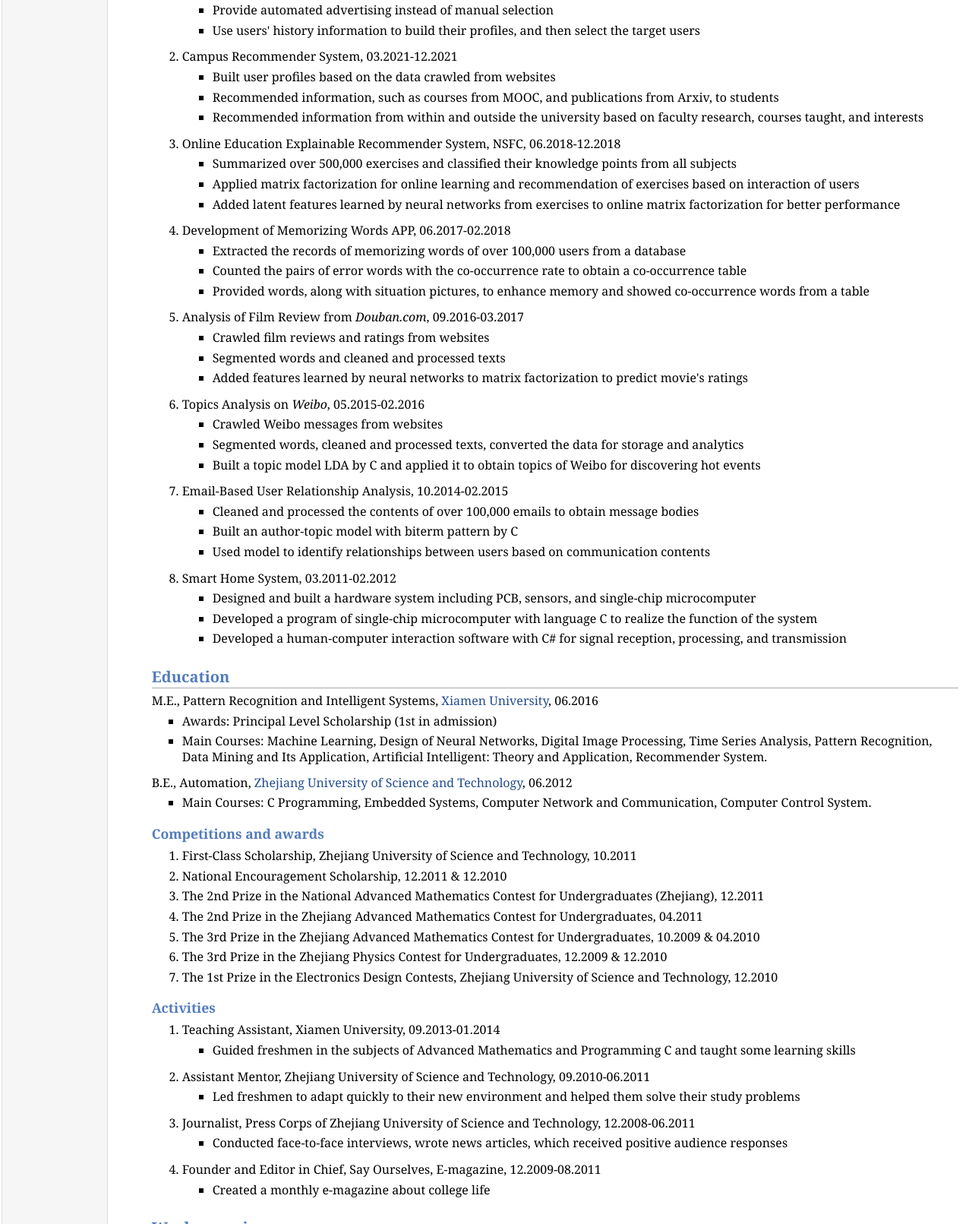
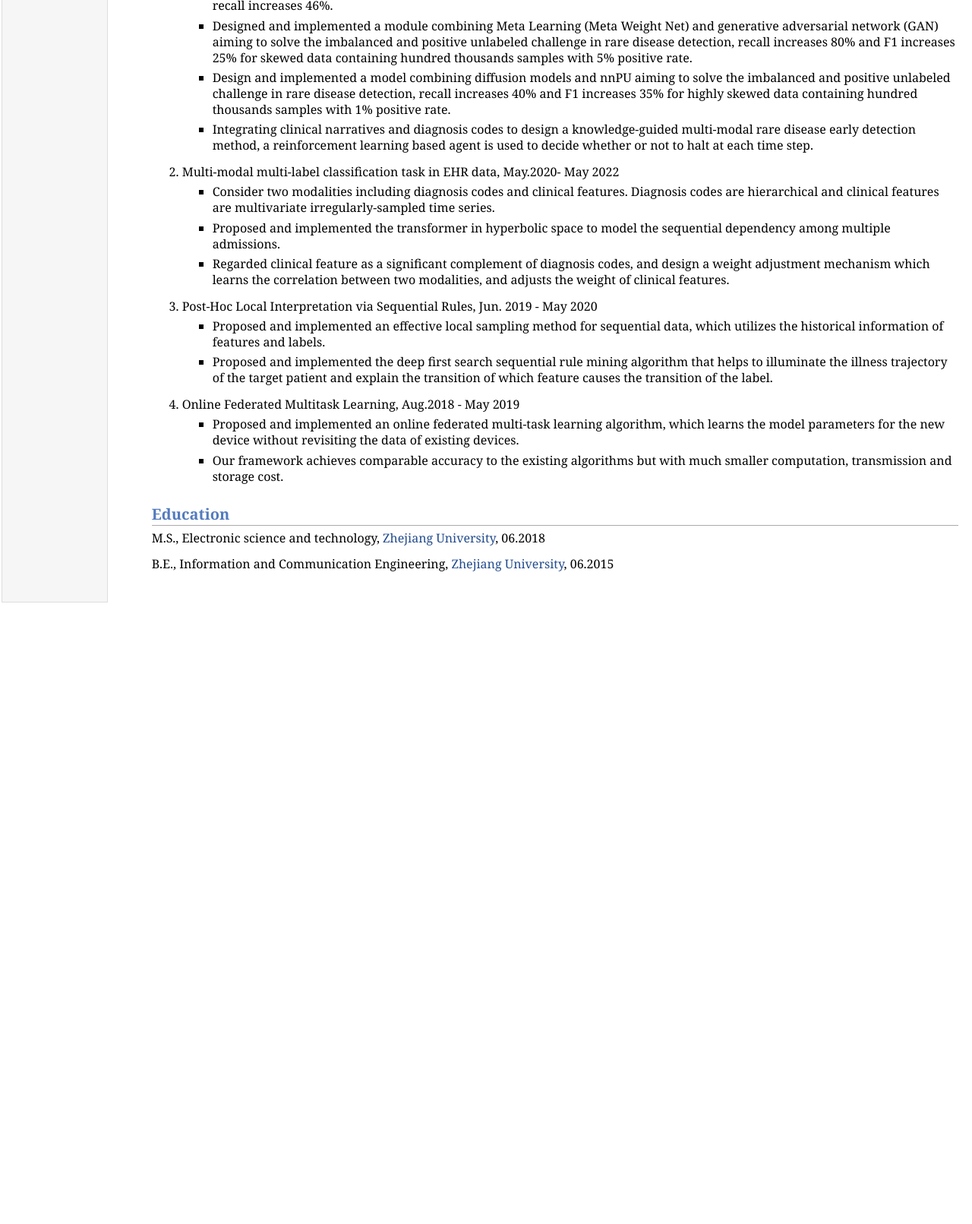
Before and after one commit to ruilialice/ruili.github.io, a plain HTML site: page index.html in a window 1280 px wide. Shown: the part 1189-2800 px from the top of the page at 76% size. After the commit the page ends 1992 px from the top, so only its background shows below. Drawn offline with Linux system fonts and the light colour scheme.

Commit message:
index.html

```diff
--- a/index.html
+++ b/index.html
@@ -28,6 +28,7 @@ Computer Science and Engineering, <br />
 University at Buffalo <br />
 West Lafayette, IN, USA <br />
 E-mail: <a href="mailto:rli35@buffalo.edu">rli35@buffalo.edu</a></p>
+CV: <a href="cv/cv.pdf">current cv</a></p>
 </td></tr></table>
 <h2>About me</h2>
 <p>I am a fifth year Phd student in Computer Science and Engineering at University at Buffao. I am supervised by <a href="https://engineering.purdue.edu/~jinggao/">Prof. Jing Gao</a>. Previously, I received the B.S. degree and M.S. degree from Zhejiang University. My research interest mainly resides in using deep learning techniques such as meta learning, generative adversarial
@@ -70,175 +71,45 @@ networks, diffusion models and multi-modal representation learning to help the p
 </li>
 <h2>Projects</h2>
 <ol>
-<li><p>Advertising Platform Development, 01.2022-Present</p></li>
+<li><p>Rare Disease Detection, Jun. 2022- May 2023</p></li>
 <ul>
-<li><p>Provide advertising strategies and solutions for advertisers to maximize revenue</p>
+<li><p>Designed and implemented a time-aware transformer based rare disease differential diagnoses model, and F1 increases 17% and recall increases 46%.</p>
 </li>
-<li><p>Provide automated advertising instead of manual selection</p>
+<li><p>Designed and implemented a module combining Meta Learning (Meta Weight Net) and generative adversarial network (GAN) aiming to solve the imbalanced and positive unlabeled challenge in rare disease detection, recall increases 80% and F1 increases 25% for skewed data containing hundred thousands samples with 5% positive rate.</p>
 </li>
-<li><p>Use users' history information to build their profiles, and then select the target users</p>
+<li><p>Design and implemented a model combining diffusion models and nnPU aiming to solve the imbalanced and positive unlabeled challenge in rare disease detection, recall increases 40% and F1 increases 35% for highly skewed data containing hundred thousands samples with 1% positive rate.</p>
+</li>
+<li><p>Integrating clinical narratives and diagnosis codes to design a knowledge-guided multi-modal rare disease early detection method, a reinforcement learning based agent is used to decide whether or not to halt at each time step.</p>
 </li>
 </ul>
-<li><p>Campus Recommender System, 03.2021-12.2021</p></li>
+<li><p>Multi-modal multi-label classification task in EHR data, May.2020- May 2022</p></li>
 <ul>
-<li><p>Built user profiles based on the data crawled from websites</p>
+<li><p>Consider two modalities including diagnosis codes and clinical features. Diagnosis codes are hierarchical and clinical features are multivariate irregularly-sampled time series.</p>
 </li>
-<li><p>Recommended information, such as courses from MOOC, and publications from Arxiv, to students</p>
+<li><p>Proposed and implemented the transformer in hyperbolic space to model the sequential dependency among multiple admissions.</p>
 </li>
-<li><p>Recommended information from within and outside the university based on faculty research, courses taught, and interests</p>
+<li><p>Regarded clinical feature as a significant complement of diagnosis codes, and design a weight adjustment mechanism which learns the correlation between two modalities, and adjusts the weight of clinical features.</p>
 </li>
 </ul>
-<li><p>Online Education Explainable Recommender System, NSFC, 06.2018-12.2018</p></li>
+<li><p>Post-Hoc Local Interpretation via Sequential Rules, Jun. 2019 - May 2020</p></li>
 <ul>
-<li><p>Summarized over 500,000 exercises and classified their knowledge points from all subjects</p>
+<li><p>Proposed and implemented an effective local sampling method for sequential data, which utilizes the historical information of features and labels.</p>
 </li>
-<li><p>Applied matrix factorization for online learning and recommendation of exercises based on interaction of users</p>
-</li>
-<li><p>Added latent features learned by neural networks from exercises to online matrix factorization for better performance</p>
+<li><p>Proposed and implemented the deep first search sequential rule mining algorithm that helps to illuminate the illness trajectory of the target patient and explain the transition of which feature causes the transition of the label.</p>
 </li>
 </ul>
-<li><p>Development of Memorizing Words APP, 06.2017-02.2018</p></li>
+<li><p>Online Federated Multitask Learning, Aug.2018 - May 2019</p></li>
 <ul>
-<li><p>Extracted the records of memorizing words of over 100,000 users from a database</p>
+<li><p>Proposed and implemented an online federated multi-task learning algorithm, which learns the model parameters for the new device without revisiting the data of existing devices.</p>
 </li>
-<li><p>Counted the pairs of error words with the co-occurrence rate to obtain a co-occurrence table</p>
-</li>
-<li><p>Provided words, along with situation pictures, to enhance memory and showed co-occurrence words from a table</p>
-</li>
-</ul>
-<li><p>Analysis of Film Review from <i>Douban.com</i>, 09.2016-03.2017</p></li>
-<ul>
-<li><p>Crawled film reviews and ratings from websites</p>
-</li>
-<li><p>Segmented words and cleaned and processed texts</p>
-</li>
-<li><p>Added features learned by neural networks to matrix factorization to predict movie's ratings</p>
-</li>
-</ul>
-<li><p>Topics Analysis on <i>Weibo</i>, 05.2015-02.2016</p></li>
-<ul>
-<li><p>Crawled Weibo messages from websites</p>
-</li>
-<li><p>Segmented words, cleaned and processed texts, converted the data for storage and analytics</p>
-</li>
-<li><p>Built a topic model LDA by C<tt></tt> and applied it to obtain topics of Weibo for discovering hot events</p>
-</li>
-</ul>
-<li><p>Email-Based User Relationship Analysis, 10.2014-02.2015</p></li>
-<ul>
-<li><p>Cleaned and processed the contents of over 100,000 emails to obtain message bodies</p>
-</li>
-<li><p>Built an author-topic model with biterm pattern by C<tt></tt></p>
-</li>
-<li><p>Used model to identify relationships between users based on communication contents</p>
-</li>
-</ul>
-<li><p>Smart Home System, 03.2011-02.2012</p></li>
-<ul>
-<li><p>Designed and built a hardware system including PCB, sensors, and single-chip microcomputer</p>
-</li>
-<li><p>Developed a program of single-chip microcomputer with language C to realize the function of the system</p>
-</li>
-<li><p>Developed a human-computer interaction software with C# for signal reception, processing, and transmission</p>
-</li>
+<li><p>Our framework achieves comparable accuracy to the existing algorithms but with much smaller computation, transmission and storage cost.</p></li>
 </ul>
 </ol>
 <h2>Education</h2>
-<p>M.E., Pattern Recognition and Intelligent Systems, <a href="https://www.xmu.edu.cn/">Xiamen University</a>, 06.2016</p>
+<p>M.S., Electronic science and technology, <a href="http://www.isee.zju.edu.cn/iseenglish/main.psp">Zhejiang University</a>, 06.2018</p>
+<p>B.E., Information and Communication Engineering, <a href="http://www.isee.zju.edu.cn/iseenglish/main.psp">Zhejiang University</a>, 06.2015</p>
 <ul>
-<li><p>Awards: Principal Level Scholarship (1st in admission)</p>
-</li>
-<li><p>Main Courses: Machine Learning, Design of Neural Networks, Digital Image Processing, Time Series Analysis, Pattern Recognition, Data Mining and Its Application, Artificial Intelligent: Theory and Application, Recommender System.</p>
-</li>
-</ul>
-<p>B.E., Automation, <a href="http://www.zust.edu.cn/">Zhejiang University of Science and Technology</a>, 06.2012</p>
-<ul>
-<li><p>Main Courses: C Programming, Embedded Systems, Computer Network and Communication, Computer Control System.</p>
-</li>
-</ul>
-<h3>Competitions and awards</h3>
-<ol>
-<li><p>First-Class Scholarship, Zhejiang University of Science and Technology, 10.2011</p>
-</li>
-<li><p>National Encouragement Scholarship, 12.2011 & 12.2010</p>
-</li>
-<li><p>The 2nd Prize in the National Advanced Mathematics Contest for Undergraduates (Zhejiang), 12.2011</p>
-</li>
-<li><p>The 2nd Prize in the Zhejiang Advanced Mathematics Contest for Undergraduates, 04.2011</p>
-</li>
-<li><p>The 3rd Prize in the Zhejiang Advanced Mathematics Contest for Undergraduates, 10.2009 & 04.2010</p>
-</li>
-<li><p>The 3rd Prize in the Zhejiang Physics Contest for Undergraduates, 12.2009 & 12.2010</p>
-</li>
-<li><p>The 1st Prize in the Electronics Design Contests, Zhejiang University of Science and Technology, 12.2010</p>
-</li>
-</ol>
-<h3>Activities</h3>
-<ol>
-<li><p>Teaching Assistant, Xiamen University, 09.2013-01.2014</p></li>
-<ul>
-<li><p>Guided freshmen in the subjects of Advanced Mathematics and Programming C and taught some learning skills</p>
-</li>
-</ul>
-<li><p>Assistant Mentor, Zhejiang University of Science and Technology, 09.2010-06.2011</p></li>
-<ul>
-<li><p>Led freshmen to adapt quickly to their new environment and helped them solve their study problems</p>
-</li>
-</ul>
-<li><p>Journalist, Press Corps of Zhejiang University of Science and Technology, 12.2008-06.2011</p></li>
-<ul>
-<li><p>Conducted face-to-face interviews, wrote news articles, which received positive audience responses</p>
-</li>
-</ul>
-<li><p>Founder and Editor in Chief, Say Ourselves, E-magazine, 12.2009-08.2011</p></li>
-<ul>
-<li><p>Created a monthly e-magazine about college life</p>
-</li>
-</ul>
-</ol>
-<h2>Work experience</h2>
-<ol>
-<li><p>Research Scientist, AI Research Institute, Hithink RoyalFlush, 06.2019-Present</p></li>
-<ul>
-<li><p>Research the newest machine learning algorithms and recommender system technology on stocks and hot news</p>
-</li>
-<li><p>Apply neural network models to drug-target interaction prediction and evaluate the performance</p>
-</li>
-<li><p>Publish papers and apply for relevant patents for the corporation</p>
-</li>
-<li><p>Give lessons on Artificial Intelligence and Recommender Systems to the staff</p>
-</li>
-</ul>
-<li><p>Research Assistant, Big Data Lab, Xiamen University, 09.2016-02.2019</p></li>
-<ul>
-<li><p>Instructed two undergraduate and three graduate students in scientific research</p>
-</li>
-<li><p>Tracked, studied, reproduced, and improved up-to-date machine learning methods</p>
-</li>
-<li><p>Published papers on machine learning and recommender systems</p>
-</li>
-</ul>
-<li><p>Software Engineer, Dragon SOFT, 07.2013-06.2014</p></li>
-<ul>
-<li><p>Developed an electronic target practice system for security guards’ shooting training</p>
-</li>
-<li><p>Recorded the track of users’ shooting behavior from sensors in a database</p>
-</li>
-<li><p>Built a model analyzing users&rsquo; shooting behavior concerning speed, acceleration and number of cylinders</p>
-</li>
-</ul>
-<li><p>Assistant Engineer, Gold Electronic, 03.2012-07.2012</p></li>
-<ul>
-<li><p>Cooperated with motor companies, such as Zotye and BYD, on battery management system development</p>
-</li>
-<li><p>Developed a testing and analytics platform for performance of a lithium battery with C# (real-time data)</p>
-</li>
-<li><p>Used CAN bus to collect working data of batteries and analyzed the data for balance power</p>
-</li>
-</ul>
-</ol>
 <p><br />
-<a href="cv/cv.pdf">A brief cv</a>.</p>
 </td>
 </tr>
 </table>
```
